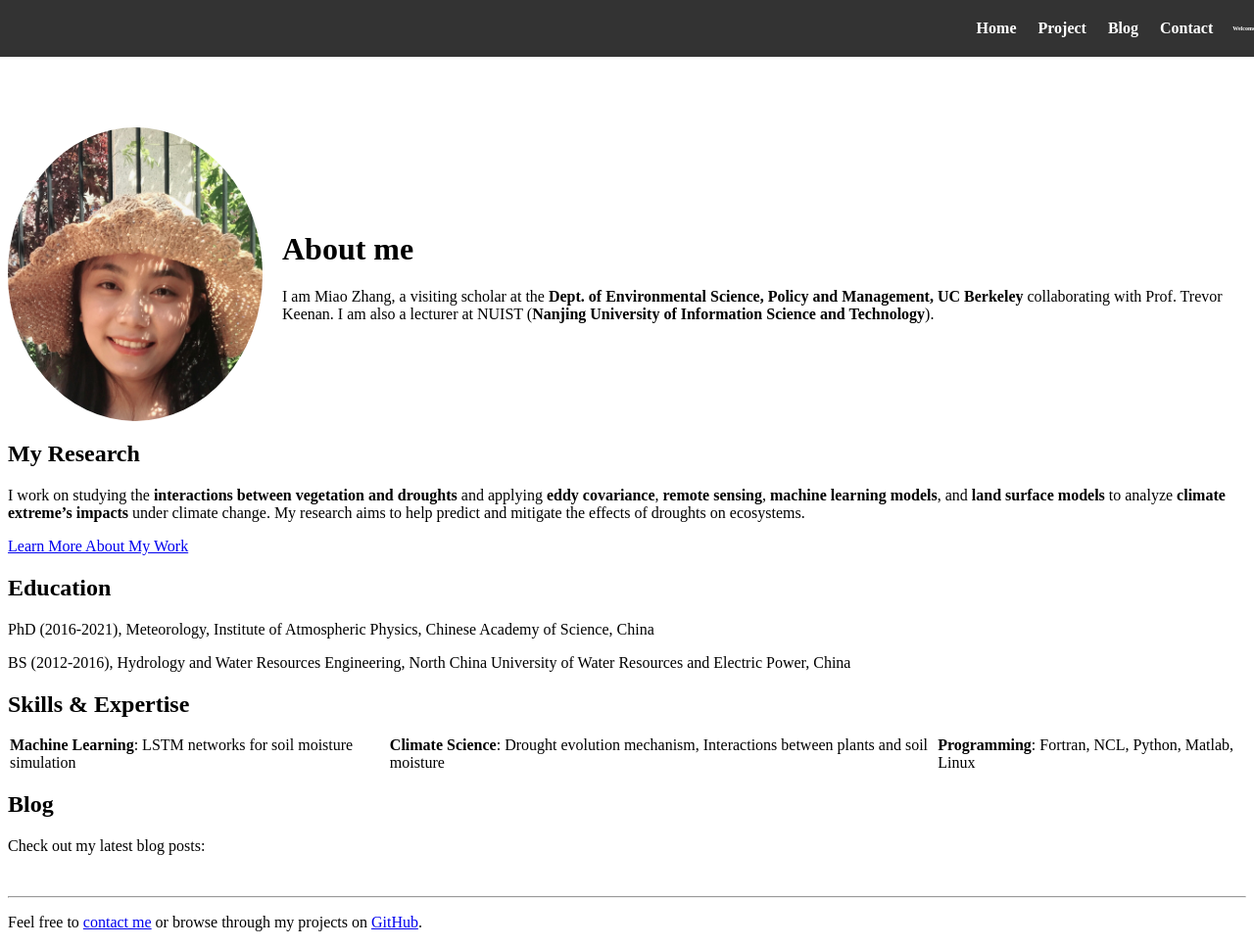
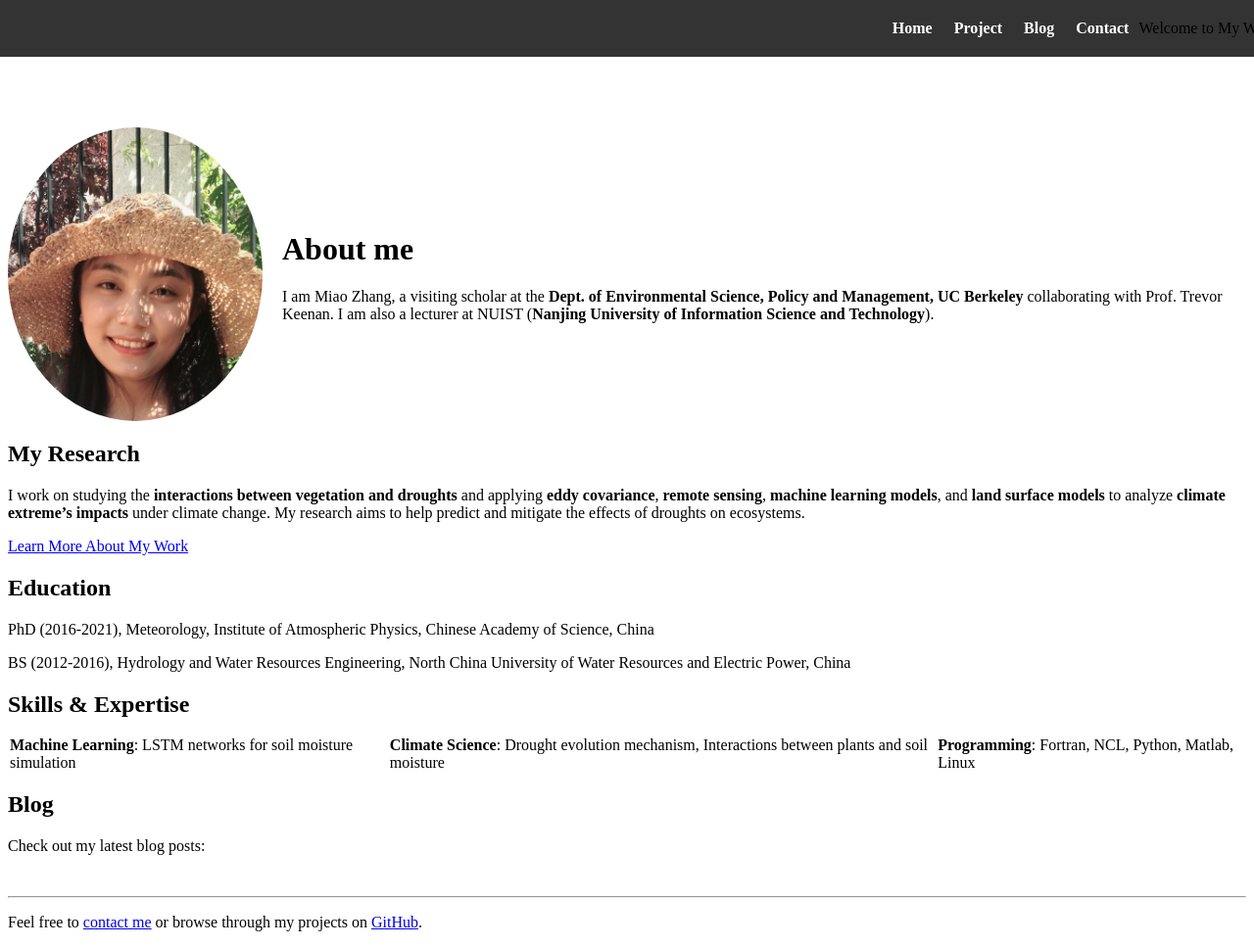
Before and after one commit to miaozhang2025/miaozhang2025.github.io, a Jekyll site: the page built from index.md, in a window 1280 px wide and 967 px high. Shown: the whole window at 98% size. Built offline with Jekyll 4.4.1, drawn with Linux system fonts in a browser that asks for light colours.

Commit message:
Update custom.css

```diff
--- a/assets/css/custom.css
+++ b/assets/css/custom.css
@@ -27,14 +27,6 @@ nav {
   align-items: center;
 }
 
-/* Style the text in the navbar */
-.nav-text {
-  color: white;
-  font-size: 6px; /* Adjust font size */
-  font-weight: bold;
-  padding-left: 10px; /* Add some space from the edge */
-}
-
 /* Style the navigation menu */
 ul {
   list-style: none;
@@ -57,6 +49,13 @@ ul li a {
 
 ul li a:hover {
   background-color: rgba(255, 255, 255, 0.2);
+}
+
+header nav ul li .nav-text {
+  color: white;
+  font-size: 16px;
+  font-weight: bold;
+  padding-left: 10px;
 }
 
 /* Main content (Home or other sections) */
```
